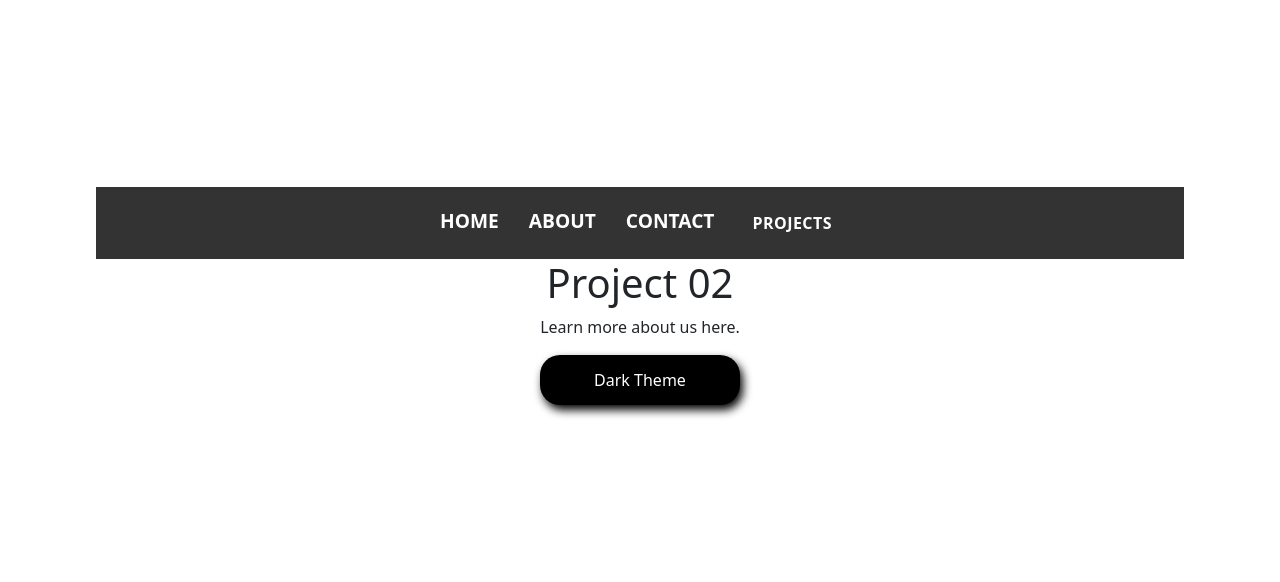
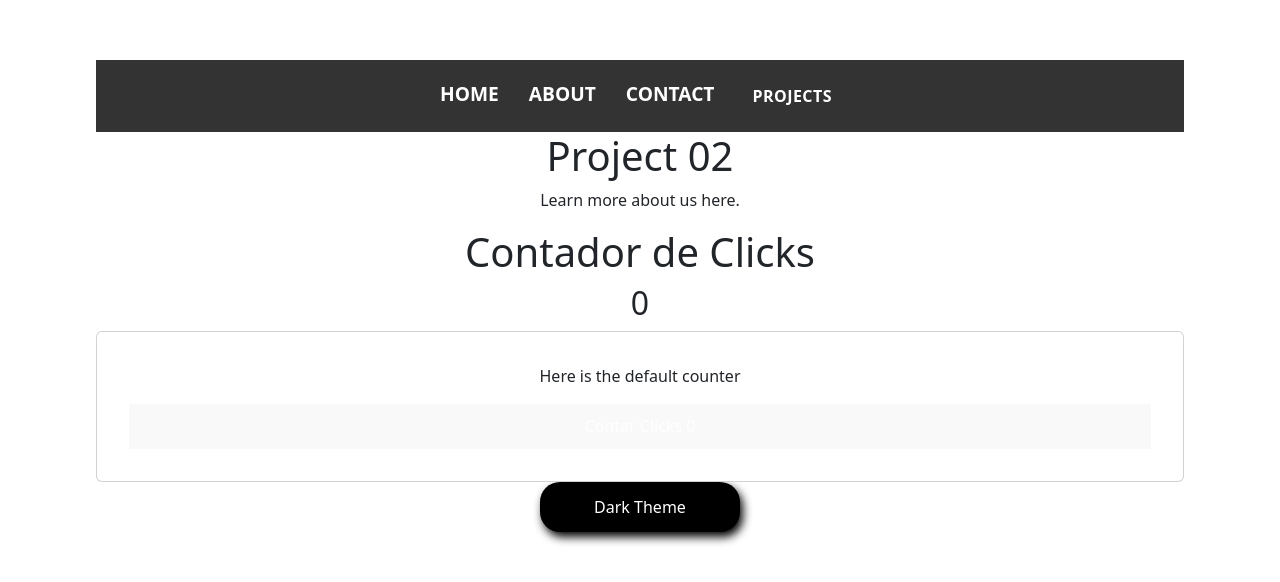
Before and after one commit to lbruster/changecolor, a React (Vite) app: page /projects/2 in a window 1280 px wide. Shown: the part 104-686 px from the top of the page. Built offline with nearby package versions, Linux system fonts and the light colour scheme.

Commit message:
project 2

```diff
--- a/src/components/projects/project02.tsx
+++ b/src/components/projects/project02.tsx
@@ -1,96 +1,34 @@
 import React from "react";
+import { useState } from "react";
 
-const About = () => {
+const Project02 = () => {
+  const [count, setCount] = useState<number>(0);
+
+  const incrementar = () => {
+    setCount(count + 1);
+  };
   return (
-    <div>
-      <h1>Project 02</h1>
-      <p>Learn more about us here.</p>
-    </div>
     /*
-    1. Cambiador de Color de Fondo
-Objetivo del ejercicio: Practicar eventos en JavaScript y manipulación de estilos del DOM.
-Ejercicio:
-Crea una página web con un botón que diga "Cambiar color". Cada vez que el usuario haga clic en el
-botón, el color de fondo de la página debe cambiar a un color aleatorio.
-
-
      2 Contador de Clics
   Objetivo del ejercicio: Practicar el manejo de eventos y la actualización del contenido del DOM.
   Ejercicio:
   Crea una página con un botón que diga "Contar clics" y un texto inicial que muestre "Clics: 0". Cada
   vez que se haga clic en el botón, el texto debe actualizarse para mostrar el número total de clics
   realizados.
-
-    3. Lista Dinámica
-Objetivo del ejercicio: Trabajar con la creación, eliminación y manipulación de elementos del DOM.
-Ejercicio:
-Crea una página con un campo de texto, un botón que diga "Agregar", y una lista vacía debajo.
-● Cuando el usuario escriba un texto y haga clic en "Agregar", el texto debe añadirse como un
-nuevo elemento de la lista.
-● Añade un botón al lado de cada elemento para eliminarlo de la lista.
-
-
-  4  Filtro de Búsqueda en Tiempo Real
-Objetivo del ejercicio: Practicar la interacción entre eventos del DOM y lógica en JavaScript.
-Ejercicio:
-Crea una página con un campo de texto y una lista predefinida de elementos.
-● Mientras el usuario escribe en el campo, la lista debe actualizarse en tiempo real para
-mostrar solo los elementos que contienen el texto escrito.
-Ejemplo: Si la lista contiene ["Perro", "Gato", "Pez"] y el usuario escribe "Ga", solo "Gato" debe
-quedar visible.
-
-    5. Calculadora Sencilla
-Objetivo del ejercicio: Practicar la manipulación de formularios, eventos, y lógica básica de
-JavaScript.
-Ejercicio:
-Crea una página con dos campos de entrada de números y cuatro botones: "Sumar", "Restar",
-"Multiplicar", y "Dividir".
-● Al hacer clic en cualquiera de los botones, debe mostrarse el resultado de la operación en un
-área de texto o debajo de los botones.
-● Asegúrate de validar la entrada para evitar errores (por ejemplo, división por cero).
-
-    6. Temporizador con Inicio, Pausa y Reinicio
-Objetivo del ejercicio: Practicar manejo de eventos, funciones de temporización y manipulación del
-DOM.
-Ejercicio:
-Crea una página con un temporizador que comience en 00:00:00. Incluye tres botones: “Iniciar”, “Pausar”
-y “Reiniciar”.
-• Al hacer clic en “ “Iniciar”, el temporizador debe comenzar a contar los segundos, minutos y horas.
-• “Pausar” detiene el conteo pero mantiene el tiempo actual.
-• “Reiniciar” pone el temporizador en 00:00:00.
-
-
-    7. Generador de Contraseñas Aleatorias
-Objetivo del ejercicio: Practicar generación de cadenas aleatorias y uso de formularios.
-Ejercicio:
-Crea una página con un campo de entrada para especificar la longitud de una contraseña y un botón que
-diga “Generar contraseña”.
-• Al hacer clic en el botón, se debe mostrar una contraseña generada aleatoriamente usando
-letras, números y caracteres especiales.
-• Si la longitud es menor a 4 o el campo está vacío, muestra un mensaje de error indicando que la
-longitud debe ser mayor o igual a 4.
-
-
-8. Contador de Palabras y Caracteres
-Objetivo del ejercicio: Practicar eventos en tiempo real y manipulación avanzada del DOM.
-    Ejercicio:
-Crea una página con un campo de texto donde el usuario pueda escribir un párrafo.
-• Muestra en tiempo real el número de caracteres y palabras ingresados debajo del campo.
-• Palabras deben ser separadas por espacios, y los caracteres no deben incluir espacios ni saltos de
-línea.
-
-9. Lista de Tareas con LocalStorage
-Objetivo del ejercicio: Practicar persistencia de datos con localStorage.
-Ejercicio:
-Crea una aplicación de lista de tareas.
-• Cada tarea debe incluir un texto y un checkbox para marcarla como completada.
-• Las tareas se deben guardar en localStorage para que persistan incluso si la página se recarga.
-• Debe incluir un botón para limpiar todas las tareas completadas y actualizar el localStorag
-
-
-
       */
+    <>
+      <div>
+        <h1>Project 02</h1>
+        <p>Learn more about us here.</p>
+      </div>
+      <h1>Contador de Clicks</h1>
+      <h2 className="conteo-clicks">{count}</h2>
+      <div className="card">
+        <p>Here is the default counter</p>
+        <button onClick={incrementar}>Contar Clicks {count}</button>
+      </div>
+    </>
   );
 };
 
-export default About;
+export default Project02;
```
Lines whose indentation alone changed are shown as unchanged.
